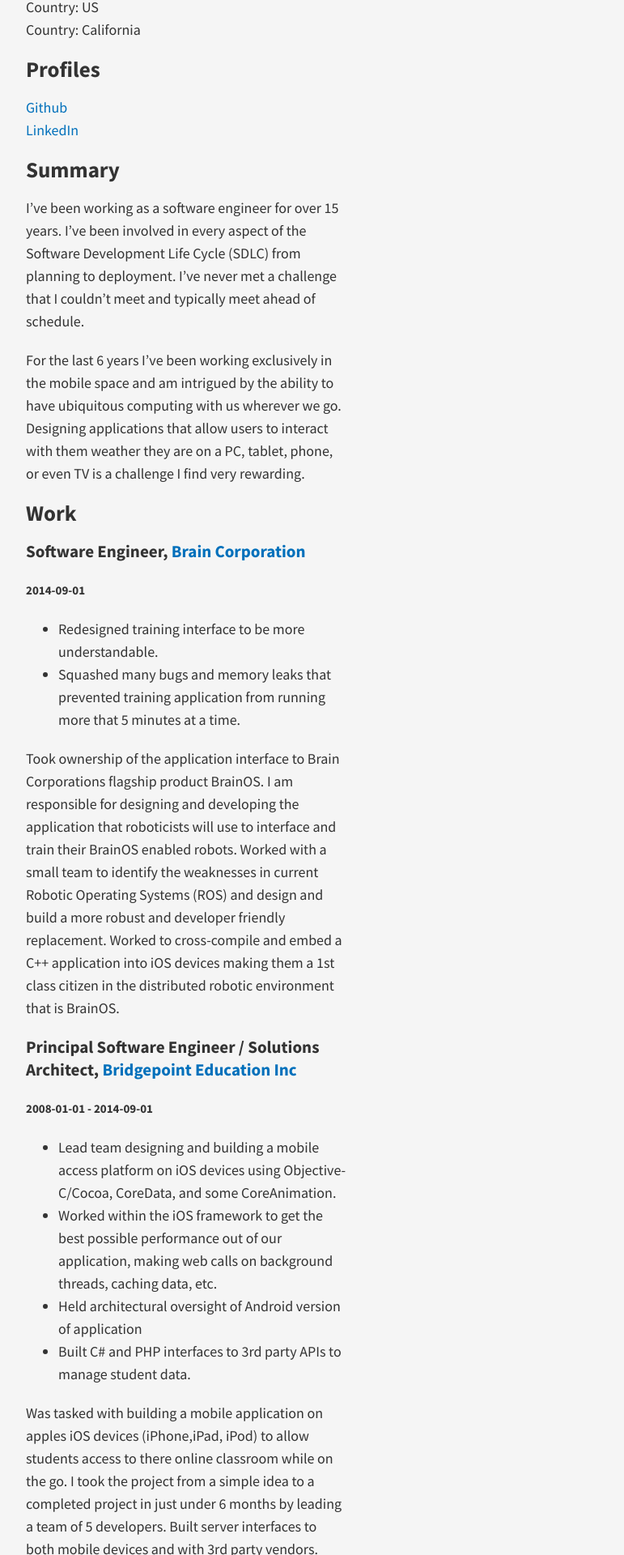
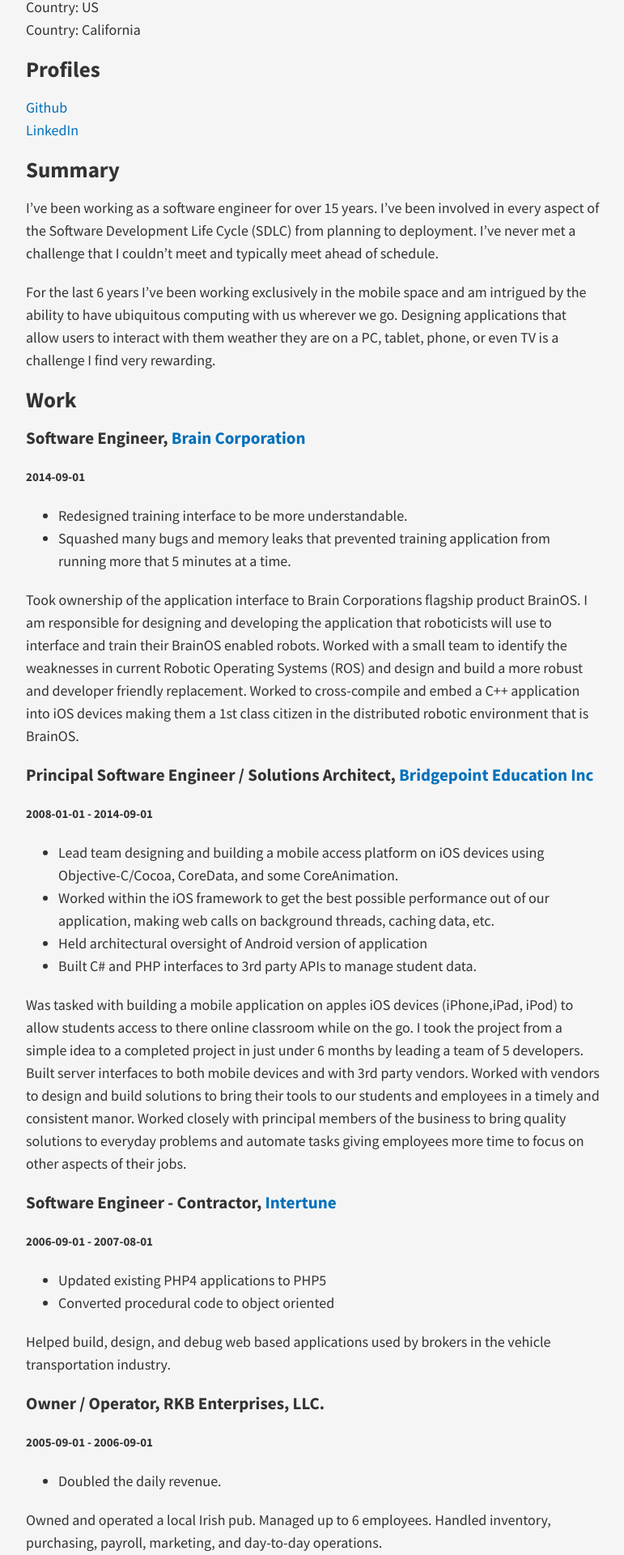
Before and after one commit to eoghain/eoghain.github.io, a Jekyll site: the page built from resume.md, in a window 1280 px wide. Shown: the part 416-2336 px from the top of the page at 81% size, without its empty margins (253-1024 px from the left). Built offline with Jekyll 4.4.1, drawn with Linux system fonts in a browser that asks for light colours; nearby versions of some CDN libraries; Markdown is read by kramdown in place of the engine named in the settings.

Commit message:
removing multi column test

```diff
--- a/_layouts/default.html
+++ b/_layouts/default.html
@@ -13,47 +13,7 @@
         {% include navigation.html %}
       </header>
 
-    <div class="columnsContainer">
-      <div class="leftColumn">
-        {{ content }}
-      </div>
-      <div class="rightColumn">
-          <section class="archive">
-          {% for post in site.posts %}
-          {% unless post.next %}
-
-          {% unless forloop.first %}</div></div>{% endunless %}
-
-            <div class="bundle row gutters fadeInDown animated">
-              <h2 class="post-year col span_2">{{ post.date | date: '%Y' }}</h2>
-              <div class="posts-by-year col span_10">
-
-          {% else %}
-          {% capture year %}{{ post.date | date: '%Y' }}{% endcapture %}
-          {% capture nyear %}{{ post.next.date | date: '%Y' }}{% endcapture %}
-          {% if year != nyear %}
-
-          {% unless forloop.first %}</div></div>{% endunless %}
-
-            <div class="bundle row gutters fadeInDown animated">
-              <h2 class="post-year col span_2">{{ post.date | date: '%Y' }}</h2>
-              <div class="posts-by-year col span_10">
-          {% endif %}
-          {% endunless %}
-
-            <article class="row gutters">
-              <a href="{{ site.baseurl }}{{ post.url }}" title="{{ post.title }}" class="col span_8">{{ post.title }}</a>
-              <div class="post-date col span_4">
-                <time datetime="{{ post.date | date: '%Y-%m-%d' }}">{{ post.date | date: "%-d %B" }}</time>
-              </div>
-            </article>
-
-          {% if forloop.last %}</div></div>{% endif %}
-
-          {% endfor %}
-          </section>
-      </div>
-    </div>
+      {{ content }}
 
       <footer>
         <p>
--- a/public/css/main.scss
+++ b/public/css/main.scss
@@ -253,10 +253,6 @@
 }
 
 /*============================================================================*/
-@media screen and (min-width: 47.5em ) {
-  .leftColumn { margin-right: 19.5em; }
-  .rightColumn { width: 18.75em; }
-}
 @media screen and (max-width: 767px) {
   .top-navbar {
     height: 35px;
```
Also changed, not shown: resume.md (line endings or trailing spaces).
